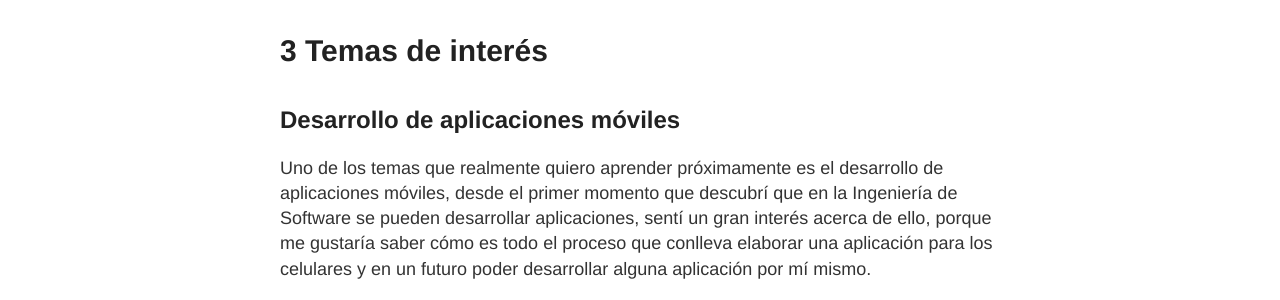
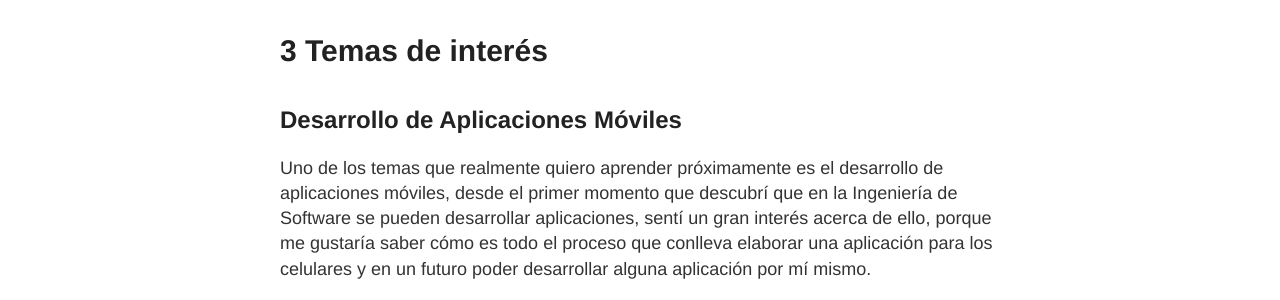
Before and after one commit to andrescharro22/Carlos-F007.github.io, a Jekyll site: the page built from blog.md, in a window 1280 px wide. Shown: the part 136-436 px from the top of the page. Built offline with Jekyll 4.4.1, drawn with Linux system fonts in a browser that asks for light colours.

```diff
--- a/blog.md
+++ b/blog.md
@@ -4,7 +4,7 @@ title: 3 Temas de interés
 ---
 
 
-Desarrollo de aplicaciones móviles
+Desarrollo de Aplicaciones Móviles
 --
 
 Uno de los temas que realmente quiero aprender próximamente es el desarrollo de aplicaciones móviles, desde el primer momento que descubrí que en la Ingeniería de Software se pueden desarrollar aplicaciones, sentí un gran interés acerca de ello, porque me gustaría saber cómo es todo el proceso que conlleva elaborar una aplicación para los celulares y en un futuro poder desarrollar alguna aplicación por mí mismo.
```
